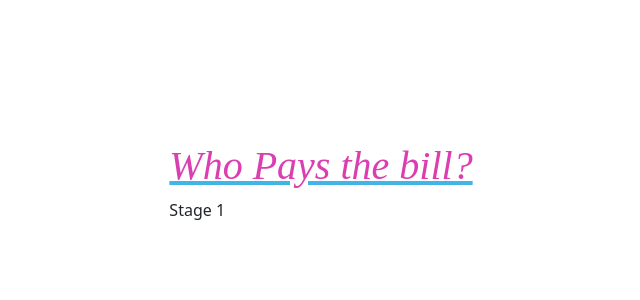
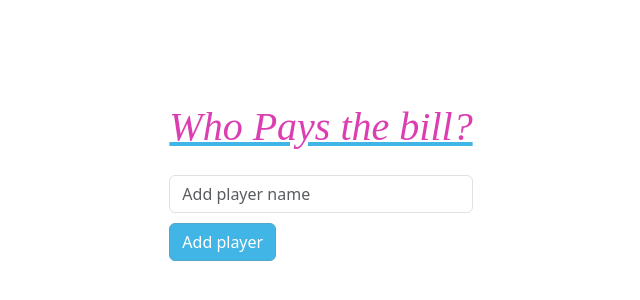
Before and after one commit to DaylenMcCarron/who-pays-the-bill, a React (Vite) app: page / in a window 1280 px wide. Shown: the part 218-518 px from the top of the page, without its empty margins (319-959 px from the left). Built offline with nearby package versions, Linux system fonts and the light colour scheme.

Commit message:
add: create stage one form

```diff
--- a/src/components/stage_one.jsx
+++ b/src/components/stage_one.jsx
@@ -1,11 +1,41 @@
-
-
+import { Button, Form, Alert } from "react-bootstrap";
+import { useRef } from "react";
 
 const Stage1 = () => {
 
+    const textInput = useRef();
+
+    const handleSubmit = (e) => {
+        e.preventDefault();
+        const value = textInput.current.value;
+
+        // Run Validation
+        // add to list
+
+
+        console.log(value);
+        textInput.current.value = '';
+    }
+
     return(
         <>
-            Stage 1
+            <Form onSubmit={handleSubmit} className="mt-4">
+                <Form.Group>
+                    <Form.Control
+                        type="text"
+                        placeholder="Add player name"
+                        name="player"
+                        ref={textInput}
+                    />
+                </Form.Group>
+
+                    {/* {Show Errors} */}
+
+                <Button className="miami" variant="primary" type="submit">
+                    Add player
+                </Button>
+
+            </Form>
         </>
     )
 }
```
